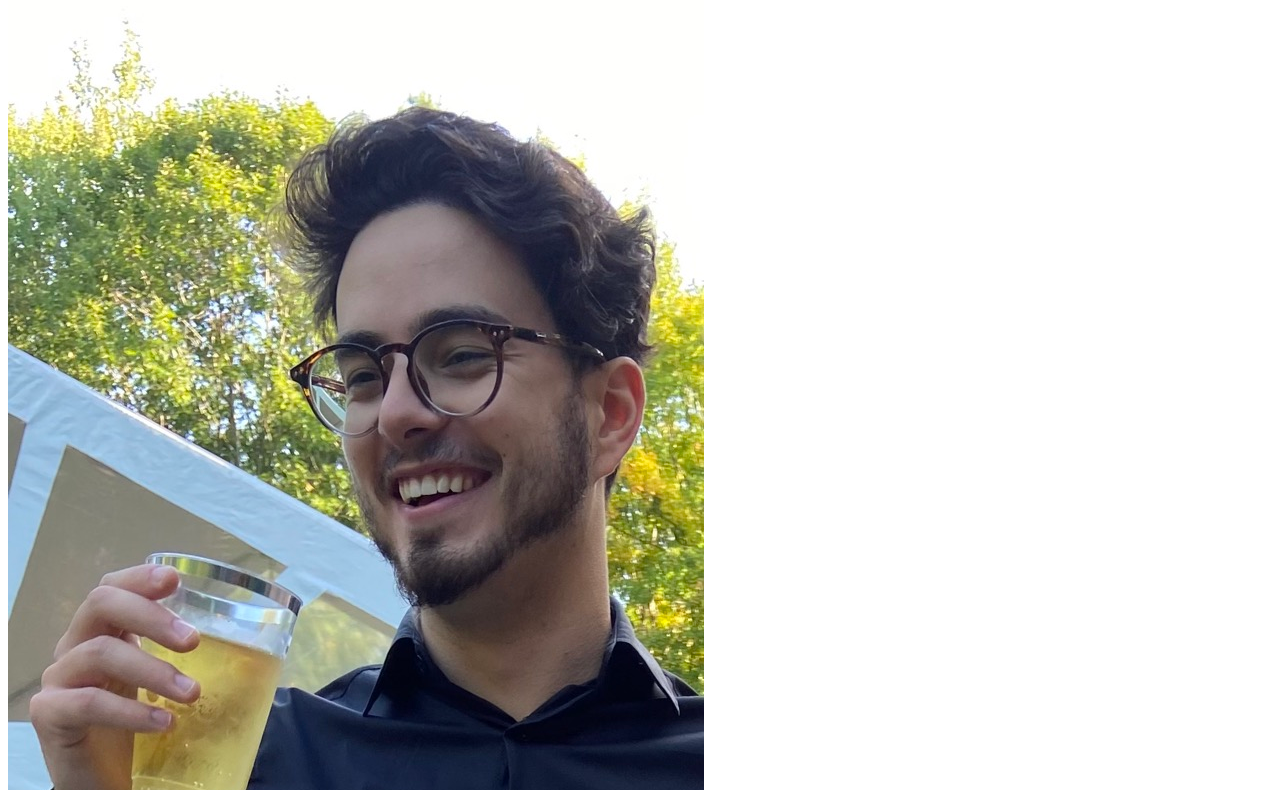
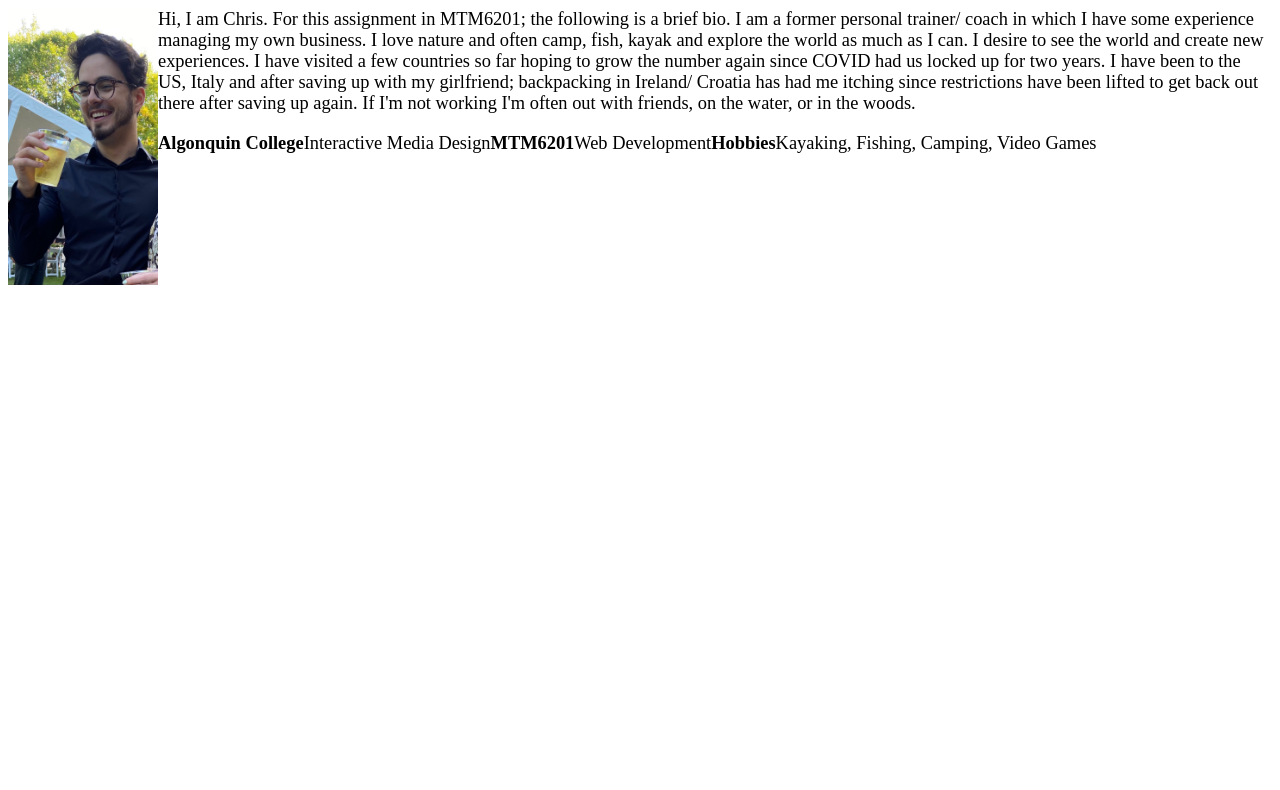
Before and after one commit to mino0027/mtm6201-week1, a plain HTML site: page index.html in a window 1280 px wide. Shown: the part 83-873 px from the top of the page. After the commit the page ends 800 px from the top, so only its background shows below. Drawn offline with Linux system fonts and the light colour scheme.

Commit message:
added cs for font and DL elements - validated all

```diff
--- a/css/main.css
+++ b/css/main.css
@@ -27,4 +27,14 @@ body {
 
 dl {
     list-style: none;
+    padding-left: 0;
+    display: flex;
 }
+
+dt {
+    font-weight: bold;
+}
+
+dd {
+    margin-left: 0;
+}
--- a/index.html
+++ b/index.html
@@ -5,6 +5,7 @@
     <meta http-equiv="X-UA-Compatible" content="IE=edge">
     <meta name="viewport" content="width=device-width, initial-scale=1.0">
     <title>Christopher Minosora</title>
+    <link rel="stylesheet" href="css/main.css">
 </head>
 <body>
     <div class="wrapper">
@@ -13,14 +14,16 @@
         </header>
         <main>
             <img src="images/bio_pic_chris.jpeg" alt="Image of Chris Minosora">
-            <p>Hi, I am Chris. For this assignment in MTM6201; the following is a brief bio. I am a former personal trainer/ coach in which I have some experience managing my own business. I love nature and often camp, fish, kayak and explore the world as much as I can. I desire to see the world and create new experiences. I have visited a few countries so far hoping to grow the number again since COVID had us locked up for two years. I have been to the US, Italy and after saving up with my girlfriend; backpacking in Ireland/ Croatia has had me itching since restrictions have been lifted to get back out there after saving up again. If I'm not working I'm often out with friends, on the water, or in the woods. </p>
+            <p>Hi, I am Chris. For this assignment in MTM6201; the following is a brief bio. I am a former personal trainer/ coach in which I have some experience managing my own business. I love nature and often camp, fish, kayak and explore the world as much as I can.
+
+            I desire to see the world and create new experiences. I have visited a few countries so far hoping to grow the number again since COVID had us locked up for two years. I have been to the US, Italy and after saving up with my girlfriend; backpacking in Ireland/ Croatia has had me itching since restrictions have been lifted to get back out there after saving up again. If I'm not working I'm often out with friends, on the water, or in the woods. </p>
             <dl>
                 <dt>Algonquin College</dt>
                 <dd>Interactive Media Design</dd>
                 <dt>MTM6201</dt>
                 <dd>Web Development</dd>
                 <dt>Hobbies</dt>
-                <dd>Kayaking, Fishing, Camping, Video Games, Physical Activity</dd>
+                <dd>Kayaking, Fishing, Camping, Video Games</dd>
             </dl>
         </main>
     </div> <!--div wrapper close-->
```
